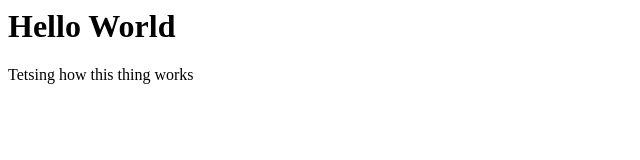
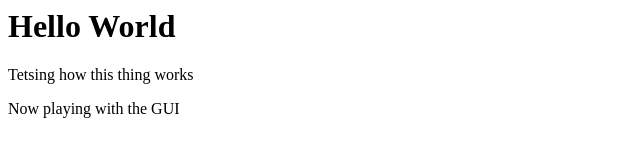
Before and after one commit to jimhunty/Test-Project, a plain HTML site: page index.html in a window 1280 px wide. Shown: the whole page, without its empty margins (0-640 px from the left). Drawn offline with Linux system fonts and the light colour scheme.

Commit message:
Another Change
Signed-off-by: James Miller <jimhunty@gmail.com>

```diff
--- a/index.html
+++ b/index.html
@@ -4,5 +4,6 @@
 <body>
 <h1>Hello World</h1>
 <p>Tetsing how this thing works</p>
+<p>Now playing with the GUI</p>
 </body>
 </html>
```
